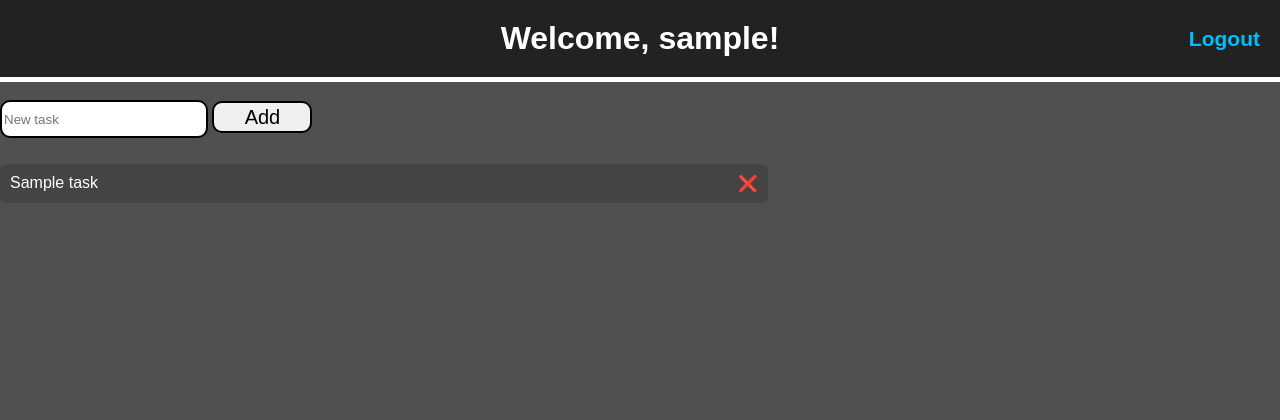
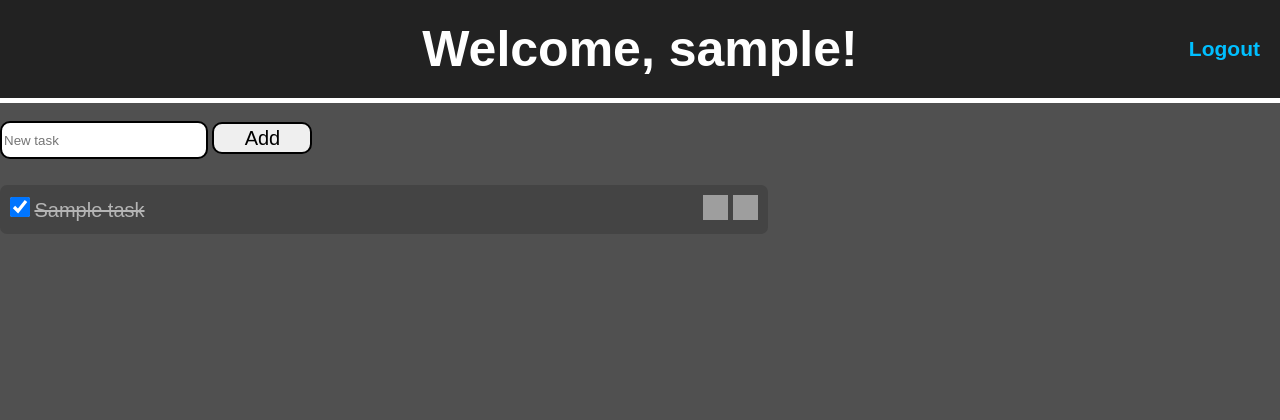
Before and after one commit to SlimeyDev/Todo-list-Flask, a Flask app: page /todos in a window 1280 px wide. Shown: the top 420 px of the page. Run offline with Flask 3, Linux system fonts and the light colour scheme; the visitor is signed in with stand-in values (Sample User, id 1); a database or web service that is not in the repository returns one stand-in record (values such as "Sample title"); some libraries are stand-ins or nearby versions; grey boxes are pictures that could not be loaded.

Commit message:
added checkbox
- added checkbox
- added checkbox functionality
- added delete button and edit button (no functionality yet) icons

```diff
--- a/app.py
+++ b/app.py
@@ -54,19 +54,30 @@ def login():
 
     return render_template("login.html")
 
-@app.route("/todos", methods=["GET", "POST"])
+@app.route("/todos", methods=["GET"])
 def todos():
     if "username" not in session:
         return redirect(url_for("login"))
-    user = mongo.db.users.find_one({"username": session["username"]})
 
-    if request.method == "POST":
-        todo = request.form["todo"]
-        if todo.strip() != "":
-            mongo.db.todos.insert_one({"user_id": user["_id"], "task": todo})
+    username = session["username"]
+    todos = mongo.db.todos.find({"username": username})
+    return render_template("todos.html", todos=todos, username=username)
 
-    user_todos = list(mongo.db.todos.find({"user_id": user["_id"]}))
-    return render_template("todos.html", todos=user_todos, username=user["username"])
+@app.route("/add", methods=["POST"])
+def add_task():
+    if "username" not in session:
+        return redirect(url_for("login"))
+
+    username = session["username"]
+    task = request.form["task"]
+
+    mongo.db.todos.insert_one({
+        "username": username,
+        "task": task,
+        "completed": False
+    })
+
+    return redirect(url_for("todos"))
 
 @app.route("/logout")
 def logout():
@@ -78,9 +89,20 @@ def delete(id):
     if "username" not in session:
         return redirect(url_for("login"))
 
-    user = mongo.db.users.find_one({"username": session["username"]})
-    mongo.db.todos.delete_one({"_id": ObjectId(id), "user_id": user["_id"]})
+    mongo.db.todos.delete_one({"_id": ObjectId(id), "username": session["username"]})
+    return redirect(url_for("todos"))
+
+@app.route("/toggle/<id>", methods=["POST"])
+def toggle_complete(id):
+    if "username" not in session:
+        return redirect(url_for("login"))
+
+    completed = "completed" in request.form
+    mongo.db.todos.update_one(
+        {"_id": ObjectId(id), "username": session["username"]},
+        {"$set": {"completed": completed}}
+    )
     return redirect(url_for("todos"))
 
 if __name__ == "__main__":
-    app.run(debug=False, host="0.0.0.0", port=5000)
+    app.run(debug=True, host="0.0.0.0", port=5000)
--- a/static/css/todos.css
+++ b/static/css/todos.css
@@ -24,6 +24,7 @@ a {
 h1 {
     text-align: center;
     color: white;
+    font-size: 50px;
 }
 
 button {
@@ -58,22 +59,44 @@ li {
     margin-top: 10px;
     border-radius: 7px;
     display: flex;
+    align-items: center;
     justify-content: space-between;
+}
+
+.task-left {
+    display: flex;
+    align-items: center;
+    gap: 10px;
+    flex: 1;
+}
+
+.task-checkbox {
+    margin: 0;
+    width: 20px;
+    height: 20px;
+}
+
+.task-name {
+    word-break: break-word;
+    white-space: normal;
+    font-size: 20px;
+    transition: all 0.35s ease-in-out;
+}
+
+.task-buttons {
+    display: flex;
+    gap: 5px;
+    flex-shrink: 0;
+}
+
+.task-buttons {
+    display: flex;
+    gap: 5px;
 }
 
 ul {
     max-width: 60%;
     padding-left: 0;
-}
-
-#delete {
-    color: red;
-    text-decoration: none;
-    transition: scale 0.15s ease-in-out;
-}
-
-#delete:hover {
-    scale: 1.25;
 }
 
 .footer {
@@ -131,3 +154,34 @@ hr {
 .footer a:hover {
     text-decoration: underline;
 }
+
+img {
+    width: 25px;
+    height: 25px;
+    cursor: pointer;
+}
+
+#delete {
+    color: red;
+    text-decoration: none;
+    transition: scale 0.15s ease-in-out;
+}
+
+#delete:hover {
+    scale: 1.25;
+}
+
+#edit {
+    color: red;
+    text-decoration: none;
+    transition: scale 0.15s ease-in-out;
+}
+
+#edit:hover {
+    scale: 1.25;
+}
+
+.task-checkbox:checked + .task-name {
+    text-decoration: line-through;
+    opacity: 0.6;
+}
--- a/templates/todos.html
+++ b/templates/todos.html
@@ -14,15 +14,23 @@
         </div>
         <hr>
         <br>
-        <form method="POST">
-            <input type="text" name="todo" placeholder="New task" required>
+        <form method="POST" action="/add">
+            <input type="text" name="task" placeholder="New task" required>
             <button type="submit">Add</button>
         </form>
         <ul>
             {% for todo in todos %}
                 <li>
-                    {{ todo["task"] }}
-                    <a id="delete" href="/delete/{{ todo['_id'] }}">❌</a>
+                    <div class="task-left">
+                        <form method="POST" action="/toggle/{{ todo['_id'] }}" style="display:inline;">
+                            <input type="checkbox" class="task-checkbox" name="completed" value="true" onchange="this.form.submit()" {% if todo['completed'] %}checked{% endif %}>
+                            <span class="task-name">{{ todo["task"] }}</span>
+                        </form>
+                    </div>
+                    <div class="task-buttons">
+                        <a id="edit" href="/edit/{{ todo['_id'] }}"><img src="https://i.ibb.co/GvWWRV6X/edit-icon.png" alt="edit"></a>
+                        <a id="delete" href="/delete/{{ todo['_id'] }}"><img src="https://i.ibb.co/whwhKbG3/delete-icon.png" alt="delete"></a>
+                    </div>
                 </li>
             {% endfor %}
         </ul>
```
